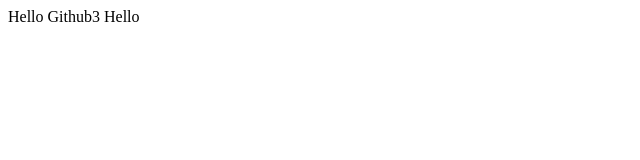
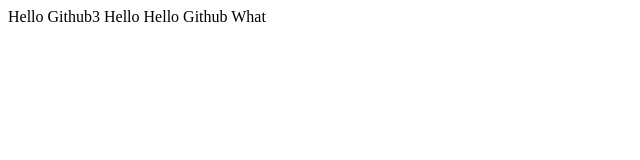
Before and after one commit to yonghun7/guestbook, a plain HTML site: page index.html in a window 1280 px wide. Shown: the whole page, without its empty margins (0-640 px from the left). Drawn offline with Linux system fonts and the light colour scheme.

Commit message:
committed by notepad

```diff
--- a/index.html
+++ b/index.html
@@ -2,5 +2,7 @@
 	<body>
 		Hello Github3
 		Hello
+		Hello Github
+		What
 	</body>
 </html>
```
Also changed, not shown: test.txt.
